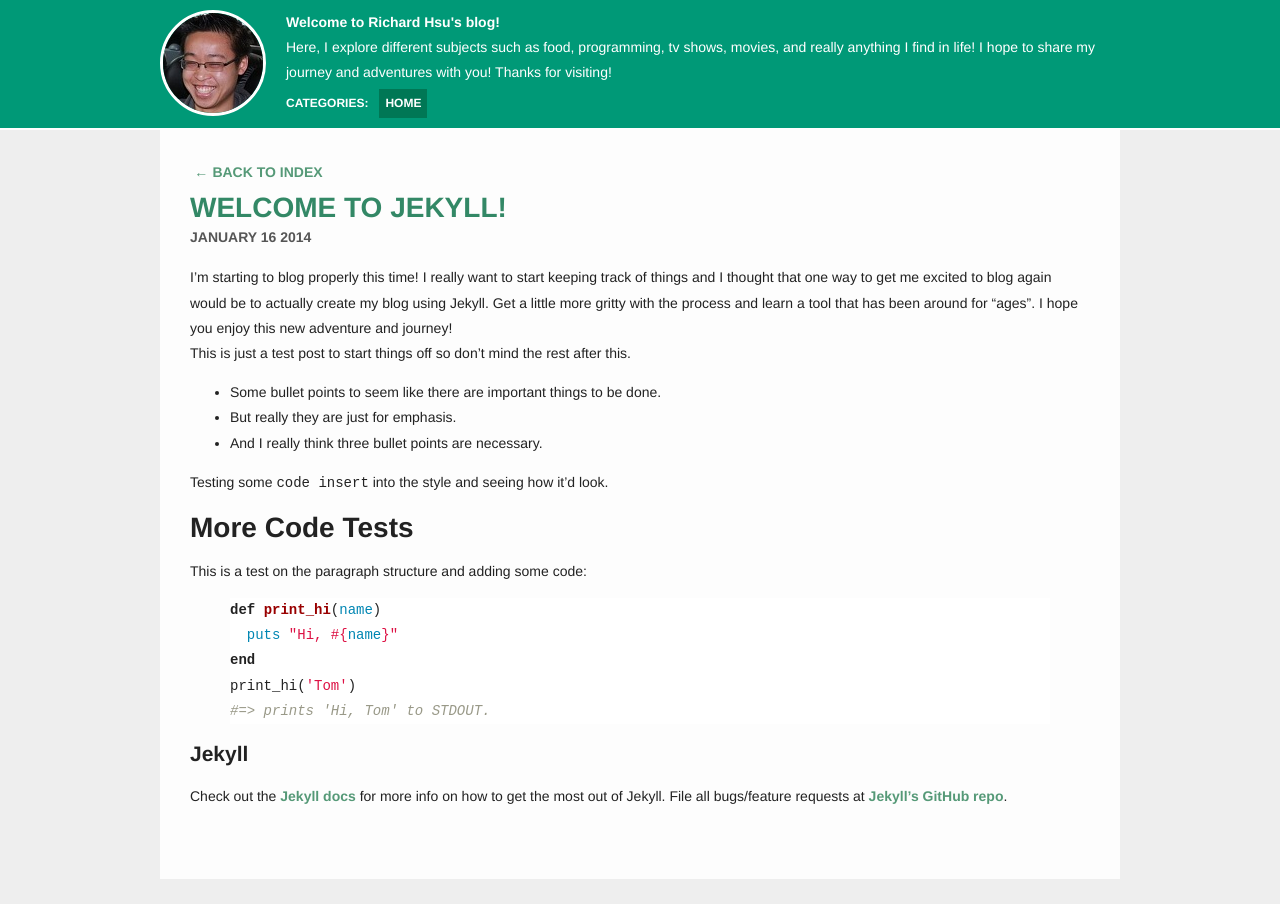
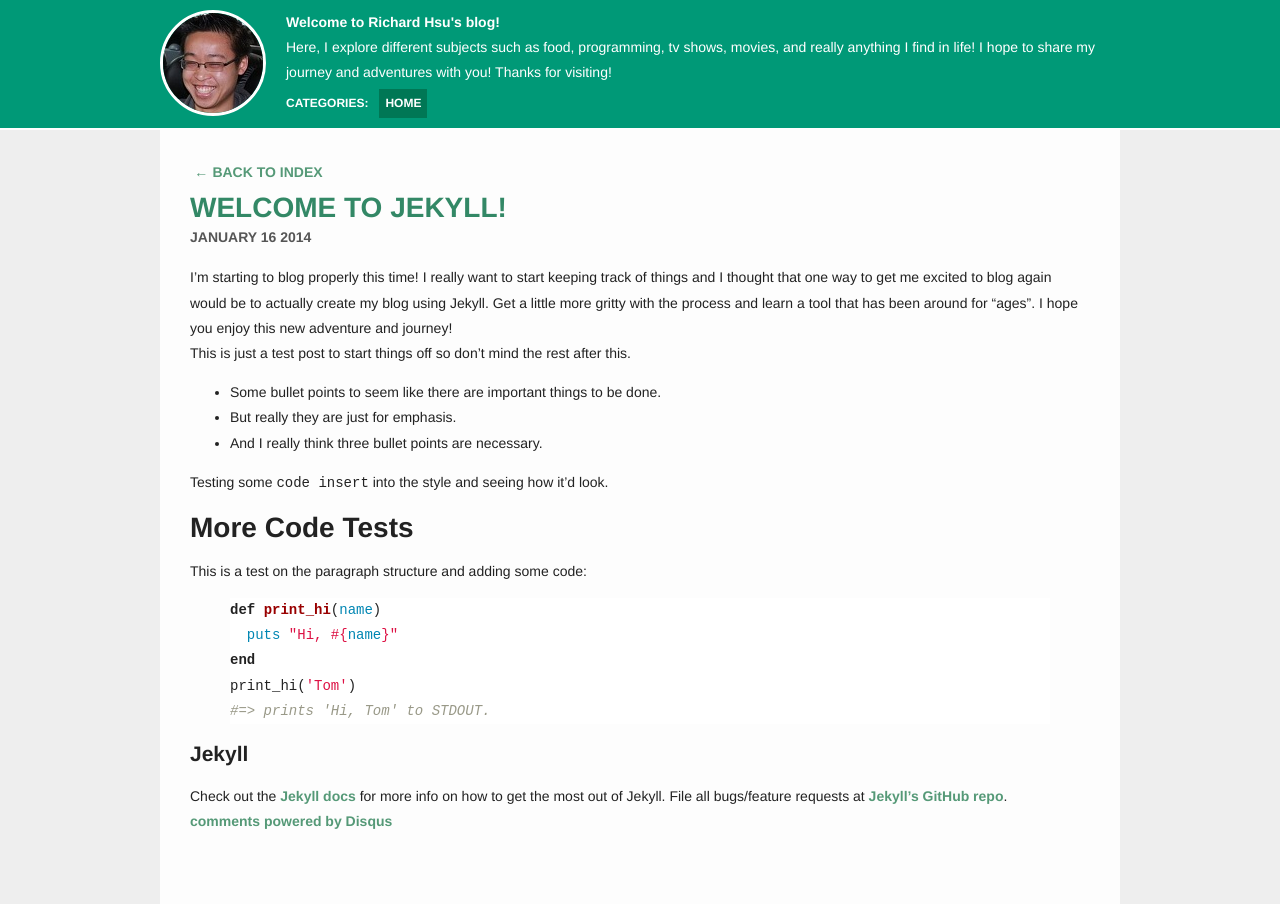
Before and after one commit to richardhsu/richardhsu.github.io, a Jekyll site: the page built from _posts/2014-01-16-welcome-to-jekyll.markdown, in a window 1280 px wide. Built offline with Jekyll 4.4.1, drawn with Linux system fonts in a browser that asks for light colours; Markdown is read by kramdown in place of the engine named in the settings; comment, search, counter and statistics services are not loaded; some of the changed lines change nothing that is shown.

Commit message:
Comments variable in posts now.

```diff
--- a/_config.yml
+++ b/_config.yml
@@ -1,6 +1,5 @@
 name: Richard Hsu's Blog
 url: "http://www.richardhsu.me"
-comments: true
 
 markdown: redcarpet
 paginate: 5
--- a/_posts/2014-01-16-welcome-to-jekyll.markdown
+++ b/_posts/2014-01-16-welcome-to-jekyll.markdown
@@ -1,5 +1,6 @@
 ---
 layout: post
+comments: true
 title:  "Welcome to Jekyll!"
 date:   2014-01-16 00:27:39
 ---
```
